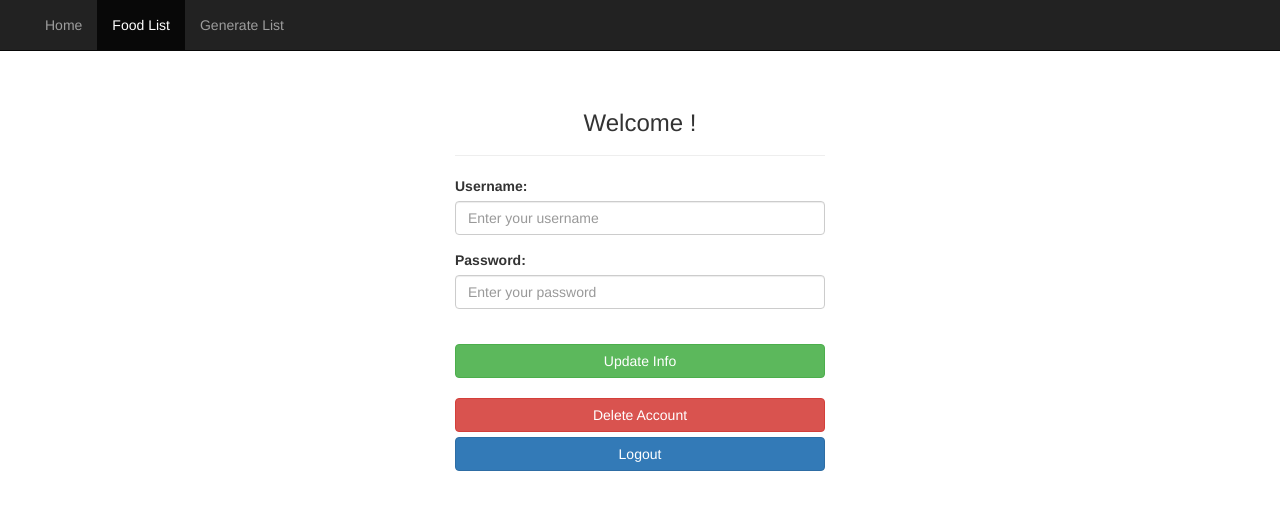
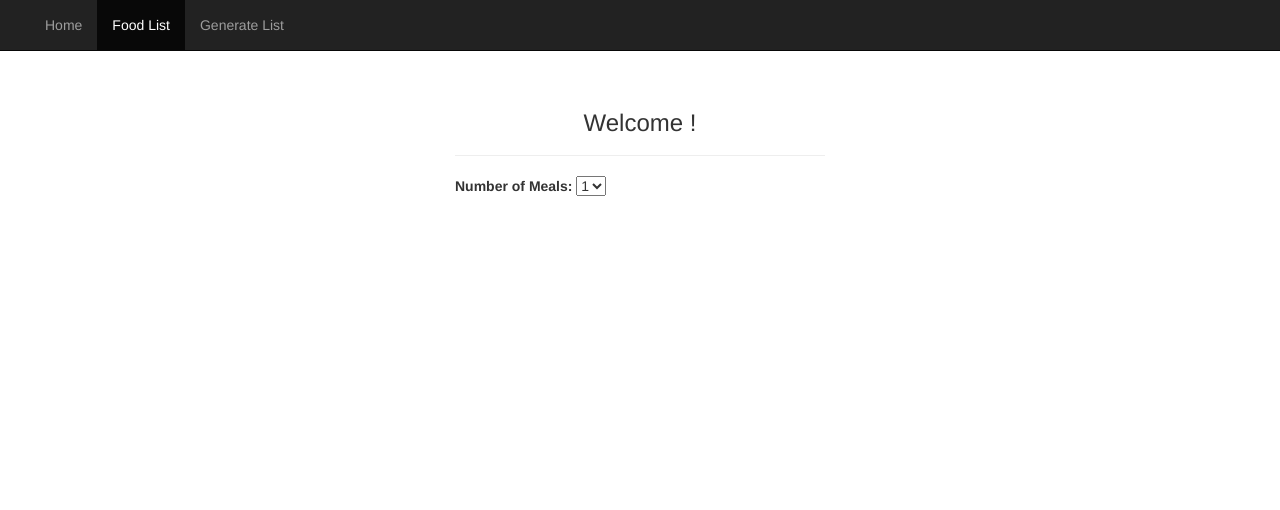
Before and after one commit to tkawchak/mealPlanner, a PHP site: page /loginPage.php in a window 1280 px wide. Shown: the top 510 px of the page. Run offline with PHP 8.4, Linux system fonts and the light colour scheme; data that the repository does not hold is empty; some libraries are stand-ins or nearby versions.

Commit message:
added dropdown

```diff
--- a/loginPage.php
+++ b/loginPage.php
@@ -62,12 +62,15 @@
 
 		  <form role="form" action="./" method="post">
 			<div class="form-group">
-				<label for="usr">Username:</label>
-				<input type="text" class="form-control" required="true" id="usr" name="usr" placeholder="Enter your username">
-			</div>
-			<div class="form-group required">
-			  <label for="pwd">Password:</label>
-			  <input type="password" class="form-control" id="pwd" required="true" name="pwd" placeholder="Enter your password">
+				<label for="numMeals">Number of Meals:</label>
+				<select>
+					<option value="1">1</option>
+					<option value="2">2</option>
+					<option value="3">3</option>
+					<option value="4">4</option>
+					<option value="5">5</option>
+					<option value="6">6</option>
+					<option value="7">7</option>
 			</div>
 			<div class="extraInfo"></div>
 
```
